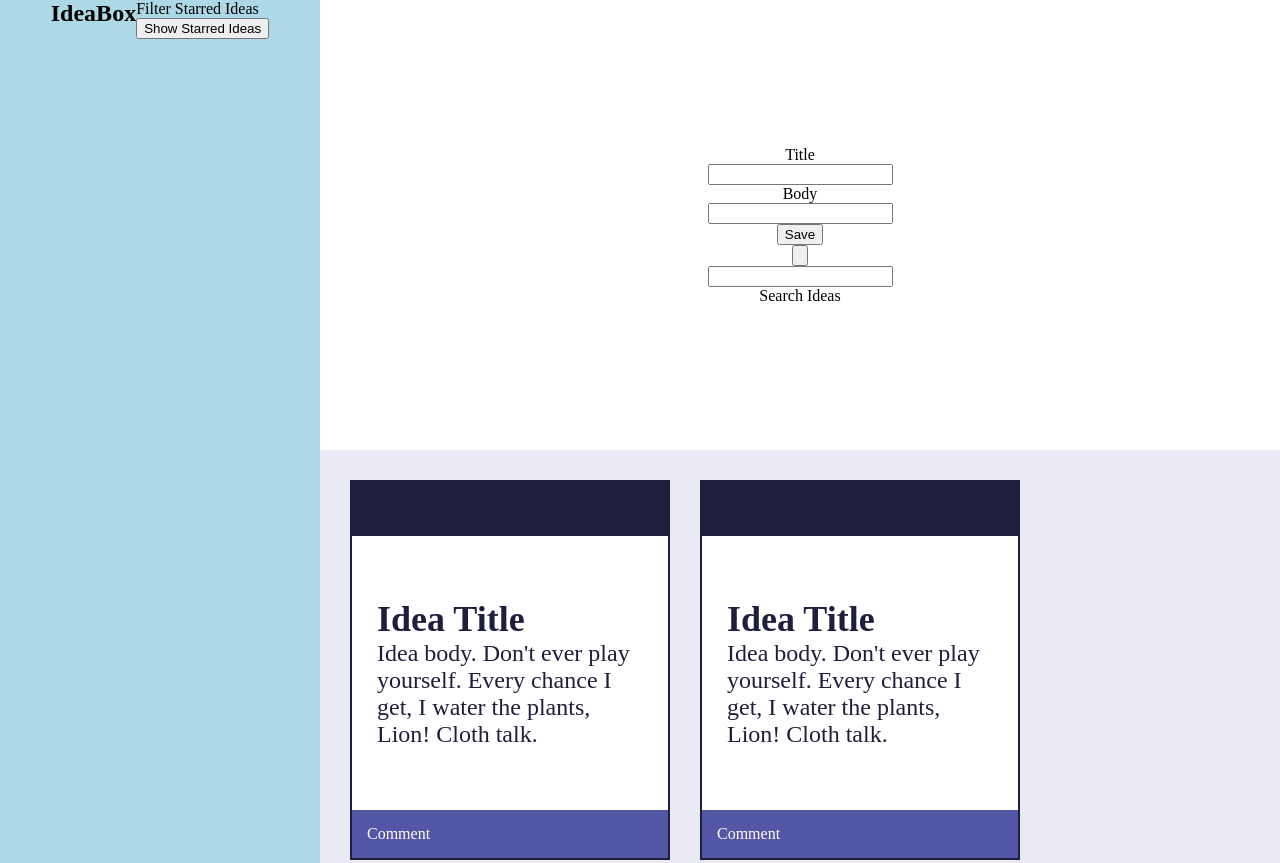
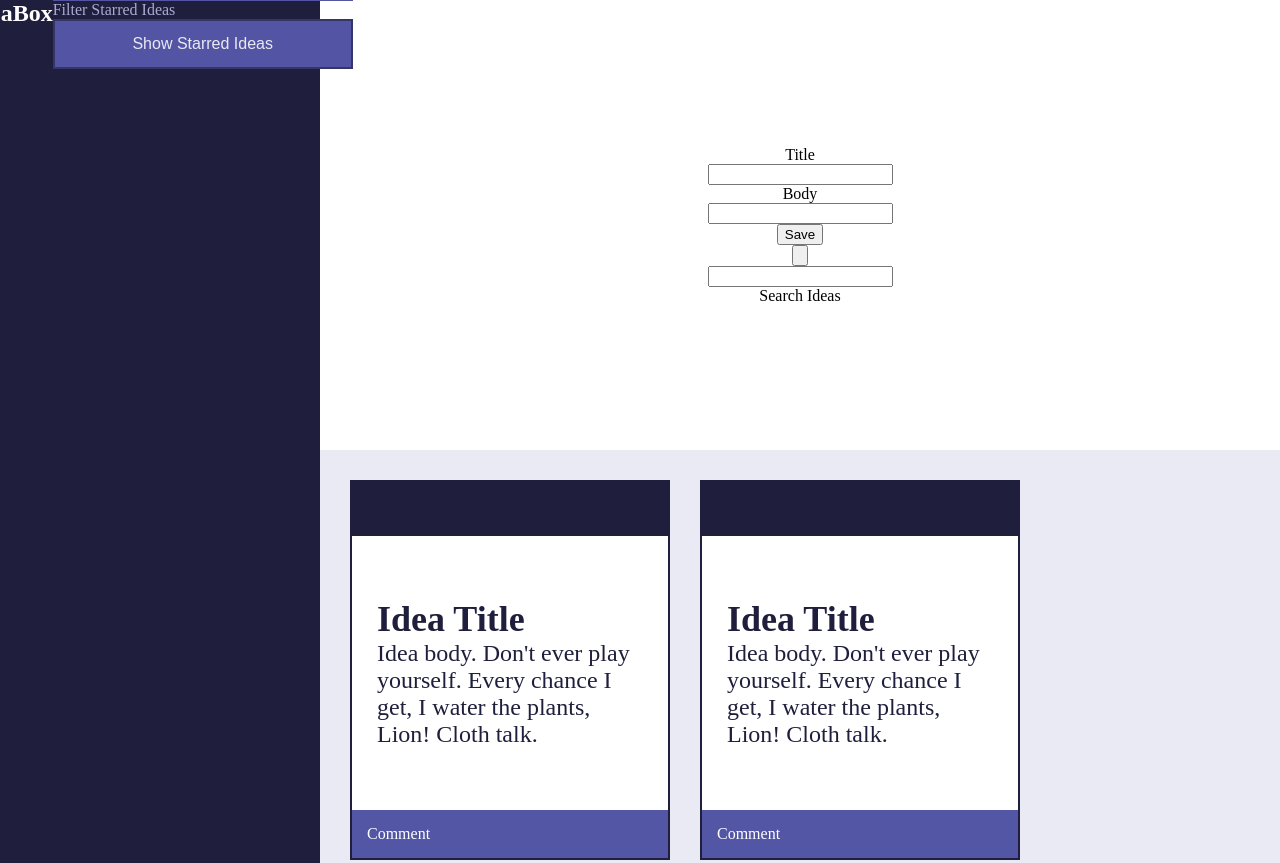
Before and after one commit to MandyAlford/Idea-Box, a plain HTML site: page index.html in a window 1280 px wide. Shown: the top 863 px of the page. Drawn offline with Linux system fonts and the light colour scheme.

Commit message:
Update Aside section CSS

```diff
--- a/index.html
+++ b/index.html
@@ -9,9 +9,9 @@
   <body>
     <aside>
       <h1>IdeaBox</h1>
-      <section>
+      <section class=starred>
         <p>Filter Starred Ideas</p>
-        <button>Show Starred Ideas</button>
+        <button id="Show">Show Starred Ideas</button>
       </section>
     </aside>
     <main>
--- a/styles.css
+++ b/styles.css
@@ -16,7 +16,33 @@ aside {
   display: flex;
   justify-content: center;
   width: 25%;
-  background-color: lightblue;
+  background-color: #1F1F3D;
+}
+
+aside p{
+  color: #A9AAD2;
+  grid-area: aside;
+  flex-direction: column;
+}
+
+
+.starred {
+    border-bottom: 1px solid #5355A4;
+    border-top: 1px solid #5355A4;
+}
+
+h1 {
+  color: #FFFFFF;
+}
+
+#Show {
+  height: 50px;
+  width: 300px;
+  background-color: #5355A4;
+  border: 2px solid #353567;
+  color: #e9e9f3;
+  font-size: 16px;
+  margin-bottom: 30px;
 }
 
 /* main layout */
```
Also changed, not shown: 2 other files.
